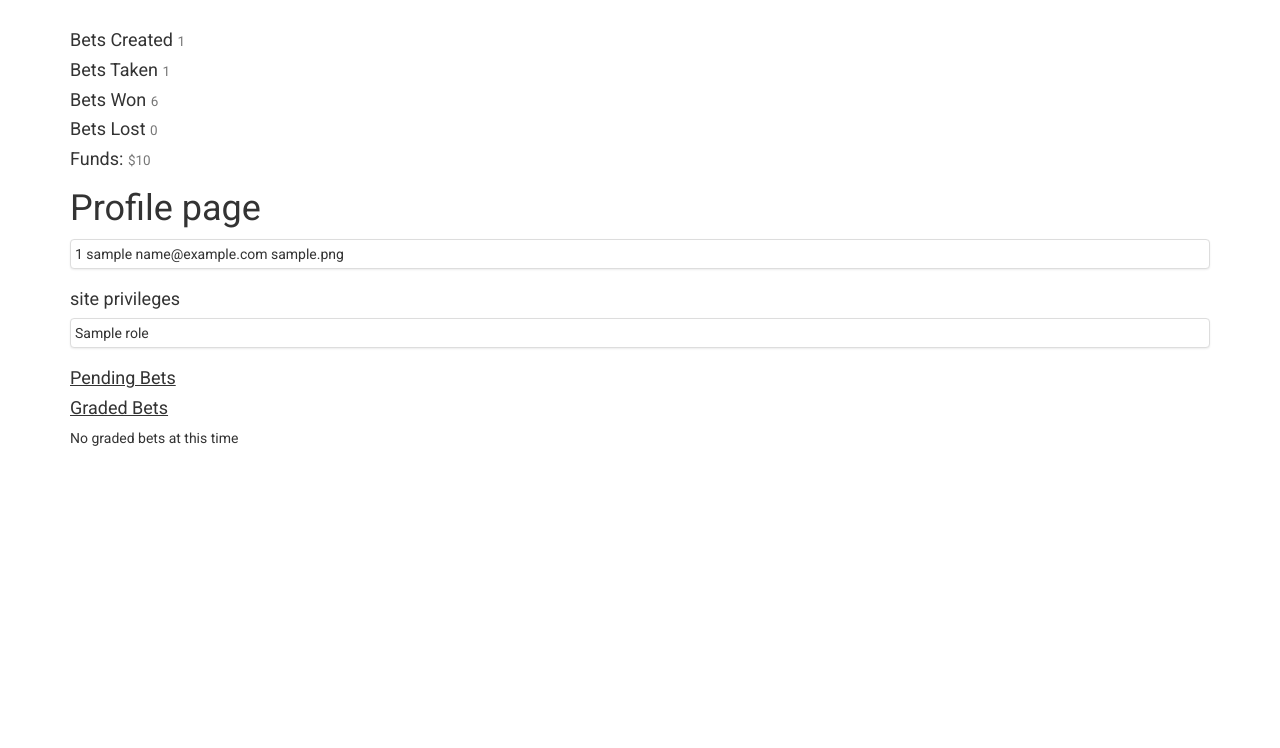
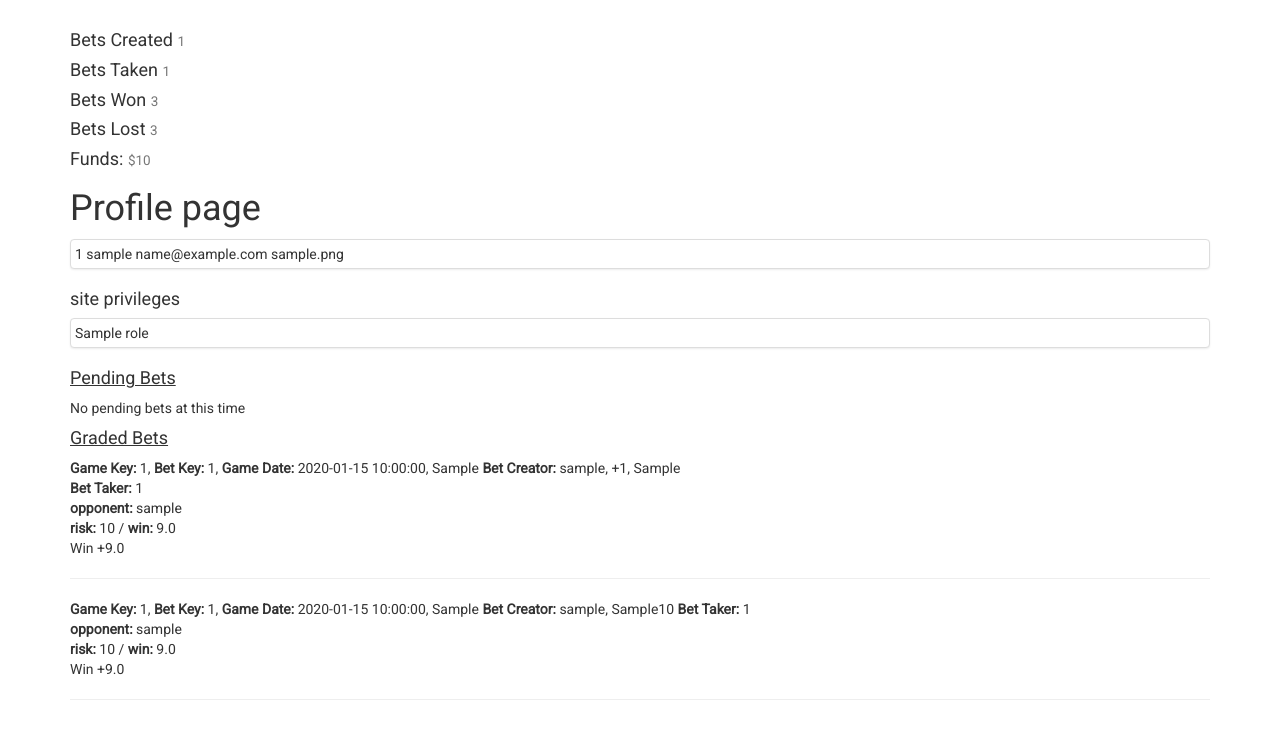
Before and after one commit to jreiher2003/peer_flask, a Flask app: page /profile/ in a window 1280 px wide. Shown: the part 52-800 px from the top of the page. Run offline with Flask 2, Linux system fonts and the light colour scheme; a user stored in the database is signed in; tables that the repository leaves empty hold one stand-in row (values such as "Sample post"); some libraries are stand-ins or nearby versions.

Commit message:
Finish refactor graded bets

```diff
--- a/app/home/templates/profile.html
+++ b/app/home/templates/profile.html
@@ -25,6 +25,7 @@
             </div>
 
             <h4><u>Pending Bets</u></h4>
+           {% if tb or sb or ml %}
                {% if tb %}
                     {% for b in tb %}
                         {% if b.user_id == current_user.id %}
@@ -33,18 +34,18 @@
                             <b>Game Date: </b>{{ b.game_date }},
                             {{ b.vs }}
                             <b>Bet Creator: </b> {{ b.users.username }},
-                        {{ b.over_under }}{{ b.total_format() }}
+                            {{ b.over_under }}{{ b.total_format }}
                             <b>vs: </b>{{ b.taken_by }}<br>
-                        <b>risk: </b>{{ b.amount }} / <b>win: </b>{{ b.amount_win() }}<br><hr>
+                            <b>risk: </b>{{ b.amount }} / <b>win: </b>{{ b.amount_win }}<br><hr>
                         {% elif b.taken_by == current_user.id %}
                             <b>Game Key: </b>{{ b.game_key }},
                             <b>Bet Key: </b>{{ b.bet_key }},
                             <b>Game Date: </b>{{ b.game_date }},
                             {{ b.vs }},
                             <b>Bet Creator: </b>{{ b.users.username }},
-                        {{ b.over_under }}{{ b.total_format() }}
+                            {{ b.over_under }}{{ b.total_format }}
                             <b>vs: </b>{{ b.taken_by }}<br>
-                        <b>risk: </b>{{ b.amount }} / <b>win: </b>{{ b.amount_win() }}<br><hr>
+                            <b>risk: </b>{{ b.amount }} / <b>win: </b>{{ b.amount_win }}<br><hr>
                         {% endif %}
                     {% endfor %}
                 {% endif %}
@@ -56,18 +57,18 @@
                             <b>Game Date: </b>{{ b.game_date }},
                             {{ b.vs }}
                             <b>Bet Creator: </b> {{ b.users.username }},
-                        {{ b.team }}{{ b.ps_format() }},<br>
+                            {{ b.team }}{{ b.ps_format }},<br>
                             <b>vs: </b>{{ b.taken_by }}<br>
-                        <b>risk: </b>{{ b.amount }} / <b>win: </b>{{ b.amount_win() }}<br><hr>
+                            <b>risk: </b>{{ b.amount }} / <b>win: </b>{{ b.amount_win }}<br><hr>
                         {% elif b.taken_by == current_user.id %}
                             <b>Game Key: </b>{{ b.game_key }},
                             <b>Bet Key: </b>{{ b.bet_key }},
                             <b>Game Date: </b>{{ b.game_date }},
                             {{ b.vs }},
                             <b>Bet Creator: </b>{{ b.users.username }},
-                        {{ b.team }}{{ b.ps_format() }},<br>
+                            {{ b.team }}{{ b.ps_format }},<br>
                             <b>vs: </b>{{ b.taken_by }}<br>
-                        <b>risk: </b>{{ b.amount }} / <b>win: </b>{{ b.amount_win() }}<br><hr>
+                            <b>risk: </b>{{ b.amount }} / <b>win: </b>{{ b.amount_win }}<br><hr>
                         {% endif %}
                     {% endfor %}
                 {% endif %}
@@ -81,7 +82,7 @@
                             <b>Bet Creator: </b> {{ b.users.username }},
                             {{ b.team }}{{ b.ml }},<br>
                             <b>vs: </b>{{ b.taken_by }}<br>
-                        <b>risk: </b>{{ b.amount }} / <b>win: </b>{{ b.amount_win() }}<br><hr>
+                            <b>risk: </b>{{ b.amount }} / <b>win: </b>{{ b.amount_win }}<br><hr>
                         {% elif b.taken_by == current_user.id %}
                             <b>Game Key: </b>{{ b.game_key }},
                             <b>Bet Key: </b>{{ b.bet_key }},
@@ -90,41 +91,70 @@
                             <b>Bet Creator: </b>{{ b.users.username }},
                             {{ b.team }}{{ b.ml }},<br>
                             <b>vs: </b>{{ b.taken_by }}<br>
-                        <b>risk: </b>{{ b.amount }} / <b>win: </b>{{ b.amount_win() }}<br><hr>
+                            <b>risk: </b>{{ b.amount }} / <b>win: </b>{{ b.amount_win }}<br><hr>
                         {% endif %}
                     {% endfor %}
                 {% endif %}
 
+            {% else %}
+            <p>No pending bets at this time</p>
+            {% endif %}
+
 
             <h4><u>Graded Bets</u></h4>
-            {% if graded_bets %}
-            {% for b in graded_bets %}
+            {% if graded_sb or graded_ou %}
+            {% for b in graded_sb %}
                     {% if b.user_id == current_user.id %}
                         <b>Game Key: </b>{{ b.game_key }},
                         <b>Bet Key: </b>{{ b.bet_key }},
                         <b>Game Date: </b>{{ b.game_date }},
                         {{ b.vs }}
                         <b>Bet Creator: </b> {{ b.users.username }},
-                        {{ b.over_under }}{{ b.total_format() }}
-                        {{ b.ps_format() }},
+                        {{ b.ps_format }},
                         {{ b.team }}<br>
-                        <b>vs: </b>{{ b.taken_by }}{{ b.nfl_take_bet.users.username }}<br>
-                        <b>risk: </b>{{ b.amount }} / <b>win: </b>{{ b.amount_win() }}<br>
-                        {% if b.win==True %}Win +{{ b.amount_win() }}{% elif b.win == False %}Lose -{{ b.amount }}{% endif %}<hr>
+                        <b>Bet Taker: </b>{{ b.taken_by }}<br>
+                        <b>opponent:  </b>{{ b.users.username }}<br>
+                        <b>risk: </b>{{ b.amount }} / <b>win: </b>{{ b.amount_win }}<br>
+                        {% if b.win==True %}Win +{{ b.amount_win }}{% elif b.win == False %}Lose -{{ b.amount }}{% endif %}<hr>
                     {% elif b.taken_by == current_user.id %}
-                        <b>Game Key: </b>{{ b.nfl_take_bet.game_key }},
-                        <b>Bet Key: </b>{{ b.nfl_take_bet.bet_key }},
-                        <b>Game Date: </b>{{ b.nfl_take_bet.game_date }},
+                        <b>Game Key: </b>{{ b.game_key }},
+                        <b>Bet Key: </b>{{ b.bet_key }},
+                        <b>Game Date: </b>{{ b.game_date }},
                         {{ b.vs }},
-                        <b>Bet Taker: </b>{{ b.nfl_take_bet.users.username }},
-                        {{ b.nfl_take_bet.over_under }}{{ b.total_format() }}
-                        {{ b.nfl_take_bet.ps_format() }},
-                        {{ b.nfl_take_bet.team }}<br>
-                        <b>vs: </b>{{ b.users.username }}<br>
-                        <b>risk: </b>{{ b.amount }} / <b>win: </b>{{ b.amount_win() }}<br>
-                        {% if b.win == False %}Win +{{ b.amount_win() }}{% elif b.win == True %}Lose -{{ b.amount }}{% endif %}<hr>
+                        {#{{ b.over_under }}{{ b.total_format }}#}
+                        {{ b.ps_format }},
+                        {{ b.team }}<br>
+                        <b>Bet Taker: </b>{{ b.taken_by }}<br>
+                        <b>opponent:  </b>{{ b.users.username }}<br>
+                        <b>risk: </b>{{ b.amount }} / <b>win: </b>{{ b.amount_win }}<br>
+                        {% if b.win == False %}Win +{{ b.amount_win }}{% elif b.win == True %}Lose -{{ b.amount }}{% endif %}<hr>
+                    {% endif %}
+            {% endfor %}
+            {% for t in graded_ou %}
+                    {% if t.user_id == current_user.id %}
+                        <b>Game Key: </b>{{ t.game_key }},
+                        <b>Bet Key: </b>{{ t.bet_key }},
+                        <b>Game Date: </b>{{ t.game_date }},
+                        {{ t.vs }}
+                        <b>Bet Creator: </b> {{ t.users.username }},
+                        {{ t.over_under }}{{ t.total_format }}
 
+                        <b>Bet Taker: </b>{{ t.taken_by }}<br>
+                        <b>opponent:  </b>{{ t.users.username }}<br>
+                        <b>risk: </b>{{ t.amount }} / <b>win: </b>{{ t.amount_win }}<br>
+                        {% if t.win==True %}Win +{{ t.amount_win }}{% elif t.win == False %}Lose -{{ t.amount }}{% endif %}<hr>
+                    {% elif t.taken_by == current_user.id %}
+                        <b>Game Key: </b>{{ t.game_key }},
+                        <b>Bet Key: </b>{{ t.bet_key }},
+                        <b>Game Date: </b>{{ t.game_date }},
+                        {{ t.vs }},
+                        {{ t.over_under }}{{ t.total_format }}
+                        <b>Bet Taker: </b>{{ t.taken_by }}<br>
+                        <b>opponent:  </b>{{ t.users.username }}<br>
+                        <b>risk: </b>{{ t.amount }} / <b>win: </b>{{ t.amount_win }}<br>
+                        {% if t.win == False %}Win +{{ t.amount_win }}{% elif t.win == True %}Lose -{{ t.amount }}{% endif %}<hr>
                     {% endif %}
+
                 {% endfor %}
             {% else %}
             <p>No graded bets at this time</p>
--- a/app/home/views.py
+++ b/app/home/views.py
@@ -28,19 +28,22 @@ def grade_tb():
     cb1 = NFLcreateOverUnderBet.query.filter_by(bet_taken=True).all()
     cb = [r for r in cb1]
     grd = [r for r in graded1]
-    for g in grd:
-        for c in cb:
-            if g.game_key == c.game_key:
-                if c.over_under == g.cover_total:
-                    c.win = True
-                    c.lose = False
-                    c.bet_graded = True
-                else:
-                    c.lose = True
-                    c.win = False
-                    c.bet_graded = True
-    db.session.add(c)
-    db.session.commit()
+    if cb:
+        for g in grd:
+            for c in cb:
+                if g.game_key == c.game_key:
+                    if c.over_under == g.cover_total:
+                        c.win = True
+                        c.lose = False
+                        c.bet_graded = True
+                    else:
+                        c.lose = True
+                        c.win = False
+                        c.bet_graded = True
+        db.session.add(c)
+        db.session.commit()
+    else:
+        return None
 
 def grade_sb():
     graded_bets()
@@ -48,19 +51,22 @@ def grade_sb():
     cb1 = NFLcreateSideBet.query.filter_by(bet_taken=True).all()
     cb = [r for r in cb1]
     grd = [r for r in graded1]
-    for g in grd:
-        for c in cb:
-            if g.game_key == c.game_key:
-                if c.team == g.cover_side:
-                    c.win = True
-                    c.lose = False
-                    c.bet_graded = True
-                else:
-                    c.lose = True
-                    c.win = False
-                    c.bet_graded = True
-    db.session.add(c)
-    db.session.commit()
+    if cb:
+        for g in grd:
+            for c in cb:
+                if g.game_key == c.game_key:
+                    if c.team == g.cover_side:
+                        c.win = True
+                        c.lose = False
+                        c.bet_graded = True
+                    else:
+                        c.lose = True
+                        c.win = False
+                        c.bet_graded = True
+        db.session.add(c)
+        db.session.commit()
+    else:
+        return None
 
 def grade_ml():
     graded_bets()
@@ -68,70 +74,106 @@ def grade_ml():
     cb1 = NFLcreateMLBet.query.filter_by(bet_taken=True).all()
     cb = [r for r in cb1]
     grd = [r for r in graded1]
-    for g in grd:
-        for c in cb:
-            if g.game_key == c.game_key:
-                if c.team == g.cover_ml:
-                    c.win = True
-                    c.lose = False
-                    c.bet_graded = True
-                else:
-                    c.lose = True
-                    c.win = False
-                    c.bet_graded = True
-    db.session.add(c)
+    if cb:
+        for g in grd:
+            for c in cb:
+                if g.game_key == c.game_key:
+                    if c.team == g.cover_ml:
+                        c.win = True
+                        c.lose = False
+                        c.bet_graded = True
+                    else:
+                        c.lose = True
+                        c.win = False
+                        c.bet_graded = True
+        db.session.add(c)
+        db.session.commit()
+    else:
+        return None
+
+def count_wins_losses_user_id(id, ct):
+    """
+    counts total wins or losses for user_id. ct=True is for wins. ct=False is for losses.  ct=True,win==win, ct=False,win==loss
+    """
+    ml = NFLcreateMLBet.query.filter_by(user_id=id,win=ct,bet_taken=True).count()
+    tb = NFLcreateOverUnderBet.query.filter_by(user_id=id,win=ct,bet_taken=True).count()
+    sb = NFLcreateSideBet.query.filter_by(user_id=id,win=ct,bet_taken=True).count()
+    return (ml+tb+sb)
+
+def count_wins_losses_taken_by(id, ct):
+    """
+    counts total wins or losses for taken_by. ct=False is for wins. ct=True is for losses.  ct=False,win==win, ct=True,win==loss
+    """
+    ml = NFLcreateMLBet.query.filter_by(taken_by=id,win=ct,bet_taken=True).count()
+    tb = NFLcreateOverUnderBet.query.filter_by(taken_by=id,win=ct,bet_taken=True).count()
+    sb = NFLcreateSideBet.query.filter_by(taken_by=id,win=ct,bet_taken=True).count()
+    return (ml+tb+sb)
+
+def update_profile_w(uid):
+    """ updates all users Profile wins by uid """
+    profile = Profile.query.filter_by(user_id=uid).one()
+    profile.wins = (count_wins_losses_taken_by(uid, False) + count_wins_losses_user_id(uid,True)) # just counts wins
+    db.session.add(profile)
     db.session.commit()
 
-def count_wins_losses():
+def update_profile_l(uid):
+    """ updates all users Profile by losses by uid """
+    profile = Profile.query.filter_by(user_id=uid).one()
+    profile.losses = count_wins_losses_user_id(uid,False) + count_wins_losses_taken_by(uid, True) # just counts losses
+    db.session.add(profile)
+    db.session.commit()
+
+def update_users_wins_losses():
     users1 = Users.query.all()
-    users = [r for r in users1] # list of all users id
+    users = list(users1)
     for u in users:
-        count_wins_s = NFLcreateSideBet.query.filter_by(user_id=u.id,win=True,bet_taken=True).count()
-        count_losses_s = NFLcreateSideBet.query.filter_by(user_id=u.id,win=False, bet_taken=True).count()
-        count_wins_o = NFLcreateOverUnderBet.query.filter_by(user_id=u.id,win=True,bet_taken=True).count()
-        count_losses_o = NFLcreateOverUnderBet.query.filter_by(user_id=u.id,win=False, bet_taken=True).count()
-        count_wins_ml = NFLcreateMLBet.query.filter_by(user_id=u.id,win=True,bet_taken=True).count()
-        count_losses_ml = NFLcreateMLBet.query.filter_by(user_id=u.id,win=False, bet_taken=True).count()
-
-        count_wins_s_t = NFLcreateSideBet.query.filter_by(taken_by=u.id,win=True,bet_taken=True).count()
-        count_losses_s_t = NFLcreateSideBet.query.filter_by(taken_by=u.id,win=False, bet_taken=True).count()
-        count_wins_o_t = NFLcreateOverUnderBet.query.filter_by(taken_by=u.id,win=True,bet_taken=True).count()
-        count_losses_o_t = NFLcreateOverUnderBet.query.filter_by(taken_by=u.id,win=False, bet_taken=True).count()
-        count_wins_ml_t = NFLcreateMLBet.query.filter_by(taken_by=u.id,win=True,bet_taken=True).count()
-        count_losses_ml_t = NFLcreateMLBet.query.filter_by(taken_by=u.id,win=False, bet_taken=True).count()
-
-        u.profile.wins = (count_wins_s + count_wins_o + count_wins_ml + count_wins_s_t + count_wins_o_t + count_wins_ml_t)
-        u.profile.losses = (count_losses_s + count_losses_o + count_losses_ml + count_losses_s_t + count_losses_o_t + count_losses_ml_t)
-    db.session.add(u)
-    db.session.commit()
+        update_profile_w(u.id)
+        update_profile_l(u.id)
 
 def pay_winners_from_losers():
     users1 = Users.query.all()
     users = list(users1) # list of all users id
     for u in users:
-        # money1 = NFLcreateBet.query.filter_by(user_id=u.id,bet_taken=True,paid=False).all()
-        money = list(money1)
-        if money:
-            for m in money:
-                # print m.amount,m.win,m.lose,u.username,u.profile.d_amount, m.taken_by
-                c_profile = Profile.query.filter_by(user_id=m.user_id).one()
-                t_profile = Profile.query.filter_by(user_id=m.taken_by).one()
-                if m.win == True:
-                    print "player %s gets paid from player %s this amount %s" % (m.user_id, m.taken_by, m.amount)
-                    c_profile.d_amount += m.amount_win()
-                    t_profile.d_amount -= m.amount
-                    m.paid = True
-                if m.win == False:
-                    print "player %s gets paid from player %s this amount %s" % (m.taken_by, m.user_id, m.amount)
-                    t_profile.d_amount += m.amount_win()
-                    c_profile.d_amount -= m.amount
-                    m.paid = True
+        sb1 = NFLcreateSideBet.query.filter_by(user_id=u.id,bet_taken=True,paid=False).all()
+        sb = list(sb1)
+        ou1 = NFLcreateOverUnderBet.query.filter_by(user_id=u.id,bet_taken=True,paid=False).all()
+        ou = list(ou1)
+        if sb:
+            for ss in sb:
+                c_profile = Profile.query.filter_by(user_id=ss.user_id).one()
+                t_profile = Profile.query.filter_by(user_id=ss.taken_by).one()
+                if ss.win == True:
+                    print "player %s gets paid from player %s this amount %s" % (ss.user_id, ss.taken_by, ss.amount)
+                    c_profile.d_amount += ss.amount_win()
+                    t_profile.d_amount -= ss.amount
+                    ss.paid = True
+                if ss.win == False:
+                    print "player %s gets paid from player %s this amount %s" % (ss.taken_by, ss.user_id, ss.amount)
+                    t_profile.d_amount += ss.amount_win()
+                    c_profile.d_amount -= ss.amount
+                    ss.paid = True
                 db.session.add(c_profile)
                 db.session.add(t_profile)
-            db.session.add(m)
+            db.session.add(ss)
             db.session.commit()
-        else:
-            print "all bets are paid"
+        if ou:
+            for oo in ou:
+                c_profile = Profile.query.filter_by(user_id=oo.user_id).one()
+                t_profile = Profile.query.filter_by(user_id=oo.taken_by).one()
+                if oo.win == True:
+                    print "player %s gets paid from player %s this amount %s" % (oo.user_id, oo.taken_by, oo.amount)
+                    c_profile.d_amount += oo.amount_win()
+                    t_profile.d_amount -= oo.amount
+                    oo.paid = True
+                if oo.win == False:
+                    print "player %s gets paid from player %s this amount %s" % (oo.taken_by, oo.user_id, oo.amount)
+                    t_profile.d_amount += oo.amount_win()
+                    c_profile.d_amount -= oo.amount
+                    oo.paid = True
+                db.session.add(c_profile)
+                db.session.add(t_profile)
+            db.session.add(oo)
+            db.session.commit()
 
 @home_blueprint.route("/", methods=["GET","POST"])
 def home():
@@ -145,16 +187,14 @@ def profile():
     grade_sb()
     grade_tb()
     grade_ml()
-    count_wins_losses()
-    # pay_winners_from_losers()
+    update_users_wins_losses()
+    pay_winners_from_losers()
     user = Users.query.filter_by(id=current_user.id).one()
-
     tb = NFLcreateOverUnderBet.query.filter((NFLcreateOverUnderBet.user_id==user.id) | (NFLcreateOverUnderBet.taken_by==user.id)).filter_by(bet_taken=True,bet_graded=False).all()
     sb = NFLcreateSideBet.query.filter((NFLcreateSideBet.user_id==user.id) | (NFLcreateSideBet.taken_by==user.id)).filter_by(bet_taken=True, bet_graded=False).all()
     ml = NFLcreateMLBet.query.filter((NFLcreateMLBet.user_id==user.id) | (NFLcreateMLBet.taken_by==user.id)).filter_by(bet_taken=True, bet_graded=False).all()
-
-    # graded_bets = NFLcreateBet.query.filter((NFLcreateBet.user_id==user.id) | (NFLcreateBet.taken_by==user.id)).filter_by(bet_taken=True, bet_graded=True,paid=True).all()
-
+    graded_sb = NFLcreateSideBet.query.filter((NFLcreateSideBet.user_id==user.id) | (NFLcreateSideBet.taken_by==user.id)).filter_by(bet_taken=True, bet_graded=True,paid=True).all()
+    graded_ou = NFLcreateOverUnderBet.query.filter((NFLcreateOverUnderBet.user_id==user.id) | (NFLcreateOverUnderBet.taken_by==user.id)).filter_by(bet_taken=True, bet_graded=True,paid=True).all()
     return render_template(
         "profile.html",
         all_teams=all_teams,
@@ -162,7 +202,8 @@ def profile():
         tb=tb,
         sb=sb,
         ml=ml,
-        # graded_bets=graded_bets
+        graded_sb=graded_sb,
+        graded_ou=graded_ou
         )
 
 @home_blueprint.route("/admin/")
--- a/app/nfl/templates/nfl_confirm_take_bet.html
+++ b/app/nfl/templates/nfl_confirm_take_bet.html
@@ -16,9 +16,9 @@
             {% if live_bet.opposite_team %}
                 {{ live_bet.opposite_team }} {{ live_bet.opposite_ps }}<br>
             {% else %}
-                {{ live_bet.opposite_over_under() }}{{ live_bet.total_format() }}<br>
+                {{ live_bet.opposite_over_under }}{{ live_bet.total_format }}<br>
             {% endif %}
-            <b>risk: </b>{{ live_bet.amount }} / <b>win: </b>{{ live_bet.amount_win() }}<br>
+            <b>risk: </b>{{ live_bet.amount }} / <b>win: </b>{{ live_bet.amount_win }}<br>
             <b>vs: </b>{{ live_bet.users.username }}
         </div>
     </div>
--- a/app/nfl/templates/nfl_public_board.html
+++ b/app/nfl/templates/nfl_public_board.html
@@ -53,8 +53,8 @@ i {
                             <td>{{ bet.game_date|game_time }}</td>
                             <td>{{ bet.vs }}</td>
                             <td>{{ bet.team }}</td>
-                            <td>{#{{ bet.ps_format() }}#}</td>
-                            <td>{{ bet.over_under }}{{ bet.total_format() }}</td>
+                            <td>{#{{ bet.ps_format }}#}</td>
+                            <td>{{ bet.over_under }}{{ bet.total_format }}</td>
                             <td>{{ bet.amount }}</td>
                             {% if current_user.id == bet.user_id %}
                                 <td>
@@ -79,7 +79,7 @@ i {
                             <td>{{ bet.game_date|game_time }}</td>
                             <td>{{ bet.vs }}</td>
                             <td>{{ bet.team }}</td>
-                            <td>{{ bet.ps_format() }}</td>
+                            <td>{{ bet.ps_format }}</td>
                             <td></td>
                             <td>{{ bet.amount }}</td>
                             {% if current_user.id == bet.user_id %}
```
Also changed, not shown: app/nfl/models.py (+11 -1 lines), app/nfl/templates/nfl_bet.html (+5 -5 lines), user_create_script.py (+20 -9 lines). Lines whose indentation alone changed are shown as unchanged.
